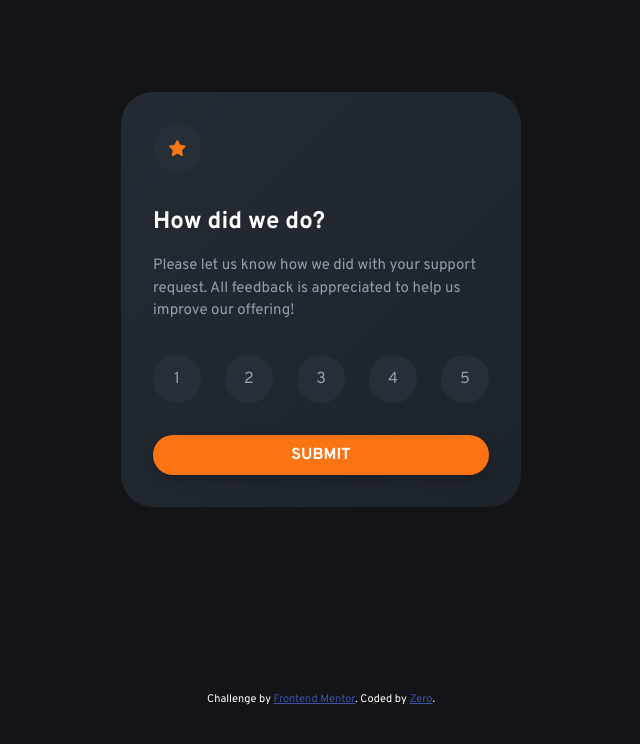
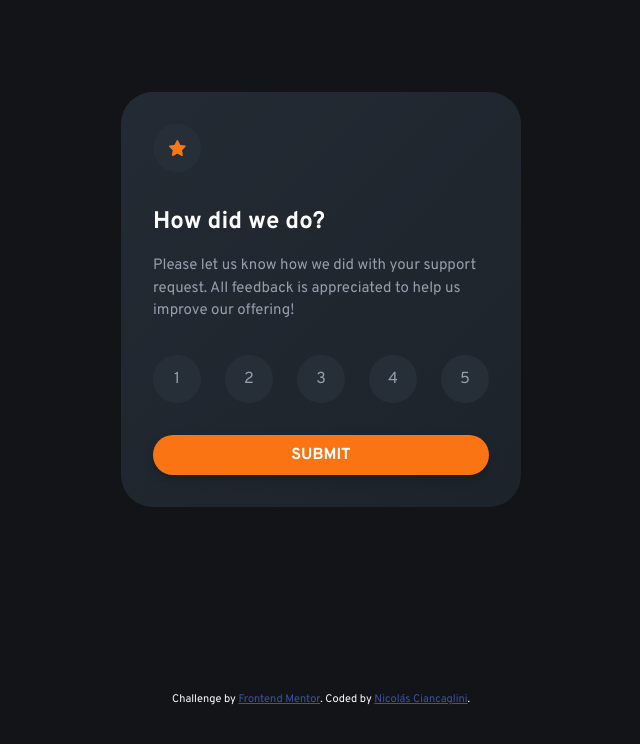
Before and after one commit to oOOoutsiderOOo/interactive-rating-component-main, a plain HTML site: page index.html in a window 1280 px wide. Shown: the whole page, without its empty margins (319-959 px from the left). Drawn offline with Linux system fonts and the light colour scheme.

Commit message:
Changed coded by

```diff
--- a/index.html
+++ b/index.html
@@ -59,7 +59,7 @@
 
   <div class="attribution">
     Challenge by <a href="https://www.frontendmentor.io?ref=challenge" target="_blank">Frontend Mentor</a>.
-    Coded by <a href="#">Zero</a>.
+    Coded by <a href="#">Nicolás Ciancaglini</a>.
   </div>
   <script src="./main.js" defer></script>
 </body>
```
